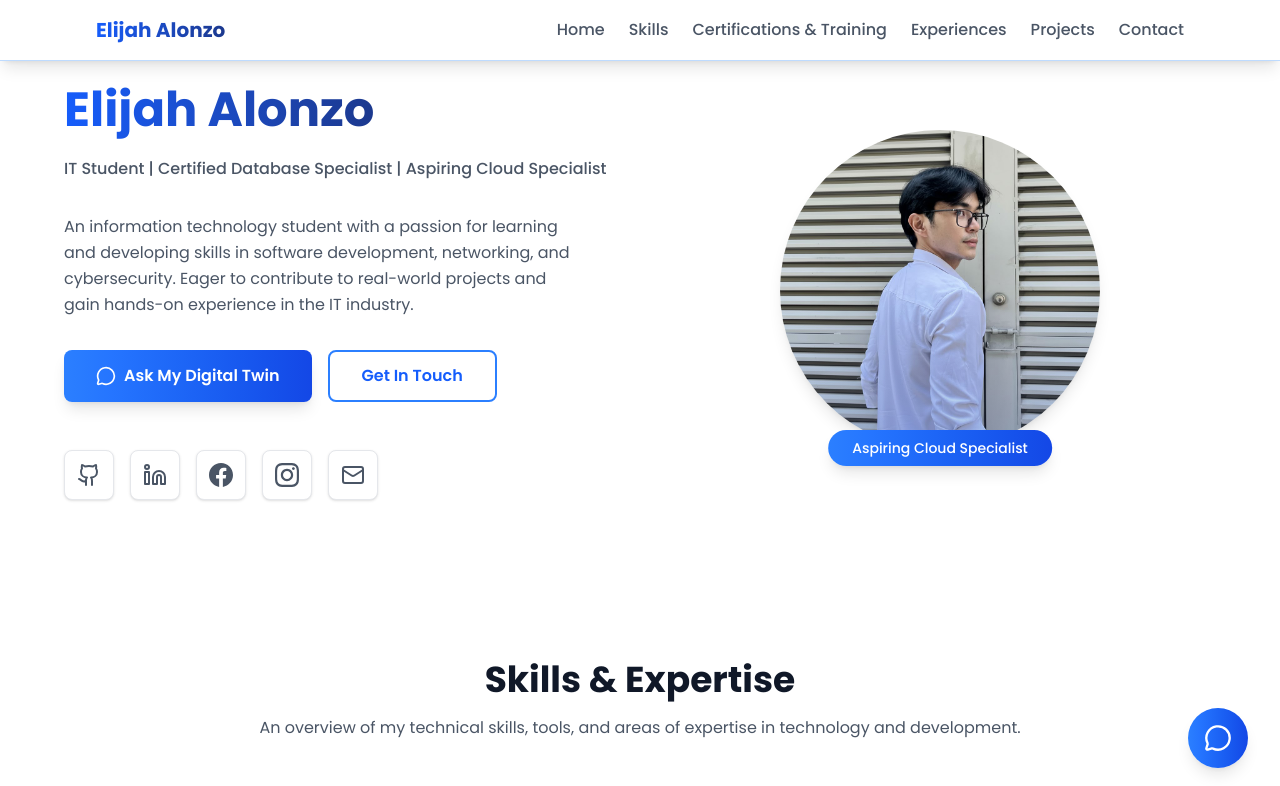
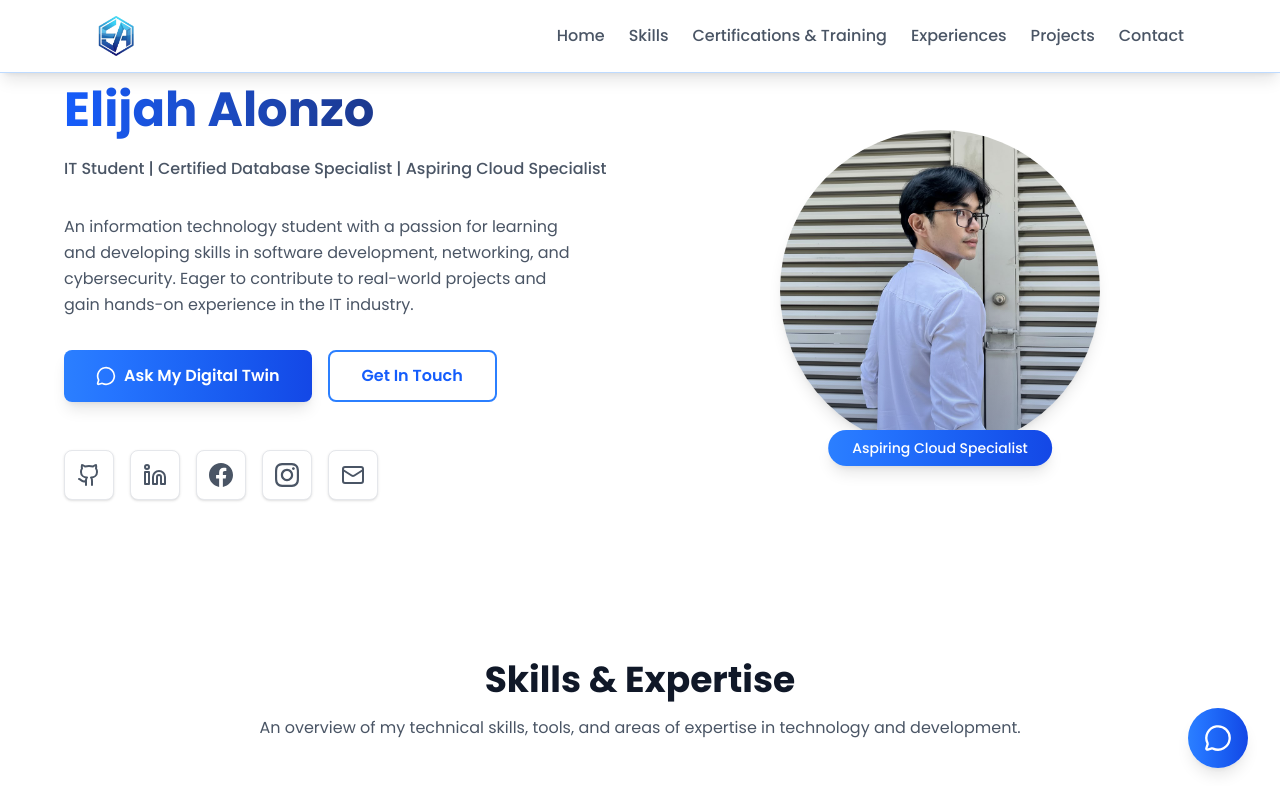
Before and after one commit to elijah-alonzo/ai-augmeted-portfolio-v1, a Next.js app: page / in a window 1280 px wide. Shown: the top 786 px of the page. Built offline with nearby package versions, Linux system fonts and the light colour scheme.

Commit message:
Fix | Restore navbar logo

```diff
--- a/app/page.tsx
+++ b/app/page.tsx
@@ -12,8 +12,8 @@ export default function Page() {
       {/* Navigation */}
       <nav className="fixed top-0 w-full bg-white/90 backdrop-blur-md border-b border-blue-200 shadow-lg z-40">
         <div className="max-w-6xl mx-auto px-4 sm:px-6 lg:px-8 py-4 flex justify-between items-center">
-          <div className="text-xl font-bold bg-gradient-to-r from-blue-600 to-blue-900 bg-clip-text text-transparent">
-            Elijah Alonzo
+          <div className="flex items-center">
+            <img src="/elijah-alonzo.png" alt="Elijah Alonzo" className="h-10 w-auto" />
           </div>
           <div className="hidden md:flex gap-6 items-center">
             <a href="#home" className="text-gray-600 hover:text-blue-600 transition font-medium">Home</a>
@@ -80,7 +80,7 @@ export default function Page() {
                   <Linkedin size={24} />
                 </a>
                 <a
-                  href="https://www.facebook.com/profile.php?id=100063682290699"
+                  href="https://www.facebook.com/share/1B6SvsQLH2/?mibextid=wwXIfr"
                   target="_blank"
                   rel="noopener noreferrer"
                   className="p-3 bg-white hover:bg-blue-50 border border-gray-200 hover:border-blue-300 rounded-lg text-gray-600 hover:text-blue-600 shadow-sm hover:shadow-md transition"
@@ -639,7 +639,7 @@ export default function Page() {
                     <svg xmlns="http://www.w3.org/2000/svg" width="24" height="24" viewBox="0 0 24 24" fill="currentColor" className="w-6 h-6 text-blue-600 flex-shrink-0 mt-1"><path d="M24 12.073c0-6.627-5.373-12-12-12s-12 5.373-12 12c0 5.99 4.388 10.954 10.125 11.854v-8.385H7.078v-3.47h3.047V9.43c0-3.007 1.792-4.669 4.533-4.669 1.312 0 2.686.235 2.686.235v2.953H15.83c-1.491 0-1.956.925-1.956 1.874v2.25h3.328l-.532 3.47h-2.796v8.385C19.612 23.027 24 18.062 24 12.073z"/></svg>
                     <div>
                       <h3 className="font-semibold text-gray-900 mb-1">Facebook</h3>
-                      <a href="https://www.facebook.com/profile.php?id=100063682290699" target="_blank" rel="noopener noreferrer" className="text-gray-600 hover:text-blue-600 transition flex items-center gap-2">
+                      <a href="https://www.facebook.com/share/1B6SvsQLH2/?mibextid=wwXIfr" target="_blank" rel="noopener noreferrer" className="text-gray-600 hover:text-blue-600 transition flex items-center gap-2">
                         Elijah Alonzo <ExternalLink size={14} />
                       </a>
                     </div>
--- a/public/digitaltwin.json
+++ b/public/digitaltwin.json
@@ -8,7 +8,7 @@
       "email": "elijahalonzo.me@gmail.com",
       "linkedin": "https://linkedin.com/in/elijah-alonzo",
       "github": "https://github.com/elicakessss",
-      "facebook": "https://www.facebook.com/profile.php?id=100063682290699",
+      "facebook": "https://www.facebook.com/share/1B6SvsQLH2/?mibextid=wwXIfr",
       "instagram": "https://www.instagram.com/eljhalnz/"
     }
   },
```
Also changed, not shown: public/elijah-alonzo.png.
